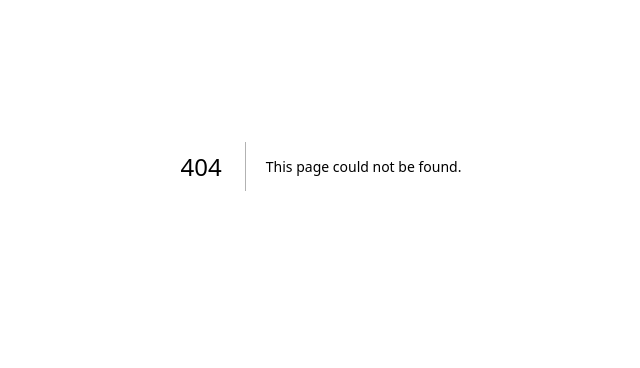
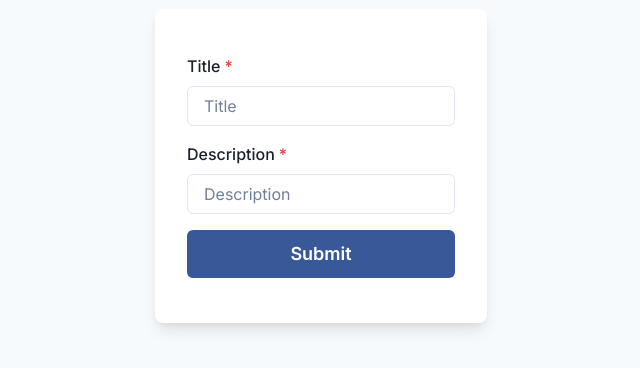
Before and after one commit to Coffee58511867/todo-app-nextjs, a Next.js app: page /items/addItem in a window 1280 px wide. Before the commit this address had no page. Shown: the part 234-602 px from the top of the page, without its empty margins (319-959 px from the left). Built offline with nearby package versions, Linux system fonts and the light colour scheme.

Commit message:
Created api

```diff
--- a/app/Validators/FormValidator.ts
+++ b/app/Validators/FormValidator.ts
@@ -46,6 +46,9 @@ export const uploadError = {
       body : {
         required: "Body is required",
       },
+     description : {
+        required: "Body is required",
+      },
   };
 
 
--- /dev/null
+++ b/app/items/addItem/page.tsx
@@ -0,0 +1,86 @@
+"use client";
+
+import {
+  FormControl,
+  FormLabel,
+  Input,
+  Button,
+  Flex,
+  Stack,
+  useColorModeValue,
+  Box,
+} from "@chakra-ui/react";
+import { useForm } from "react-hook-form";
+import IItem from "@/app/models/item.type";
+import { todoinstance } from "@/app/endpoint/api";
+import { uploadError } from "@/app/Validators/FormValidator";
+
+export default function AddItem() {
+  const {
+    register,
+    handleSubmit,
+    formState: { errors, isSubmitting },
+  } = useForm<IItem>();
+
+  const onSubmit = async (data: IItem) => {
+    try {
+      await todoinstance.post("/api/v1/items/addItem", data).then((response) => {
+        console.log(response.data);
+     })
+    } catch (error) {
+      console.log(error);
+    }
+  };
+  return (
+    <Flex
+      minH={"100vh"}
+      align={"center"}
+      justify={"center"}
+      bg={useColorModeValue("gray.50", "gray.800")}
+    >
+      <Stack spacing={8} mx={"auto"} maxW={"lg"} py={12} px={6}>
+        <form onSubmit={handleSubmit(onSubmit)} noValidate>
+            <Box
+              rounded={"lg"}
+              bg={useColorModeValue("white", "gray.700")}
+              boxShadow={"lg"}
+              p={8}
+            >
+              <Stack spacing={4} py={13}>
+                <FormControl isRequired>
+                  <FormLabel>Title</FormLabel>
+                  <Input
+                    placeholder="Title"
+                    {...register("title", uploadError.title)}
+                  />
+                  {errors?.title && (
+                    <p className="error">{errors.title.message}</p>
+                  )}
+                </FormControl>
+                <FormControl isRequired>
+                  <FormLabel>Description</FormLabel>
+                  <Input
+                    placeholder="Description"
+                    {...register("description", uploadError.body)}
+                  />
+                  {errors?.description && (
+                    <p className="error">{errors.description.message}</p>
+                  )}
+                </FormControl>
+                <Button
+                  size="lg"
+                  colorScheme="facebook"
+                  type="submit"
+                  loadingText="Submitting"
+                  isLoading={isSubmitting}
+                >
+                  Submit
+                </Button>
+              </Stack>
+            </Box>
+        </form>
+      </Stack>
+
+    </Flex>
+  );
+}
```
Also changed, not shown: app/items/page.tsx (added, +87 -0 lines), app/items/[updateItem]/page.tsx (added).
